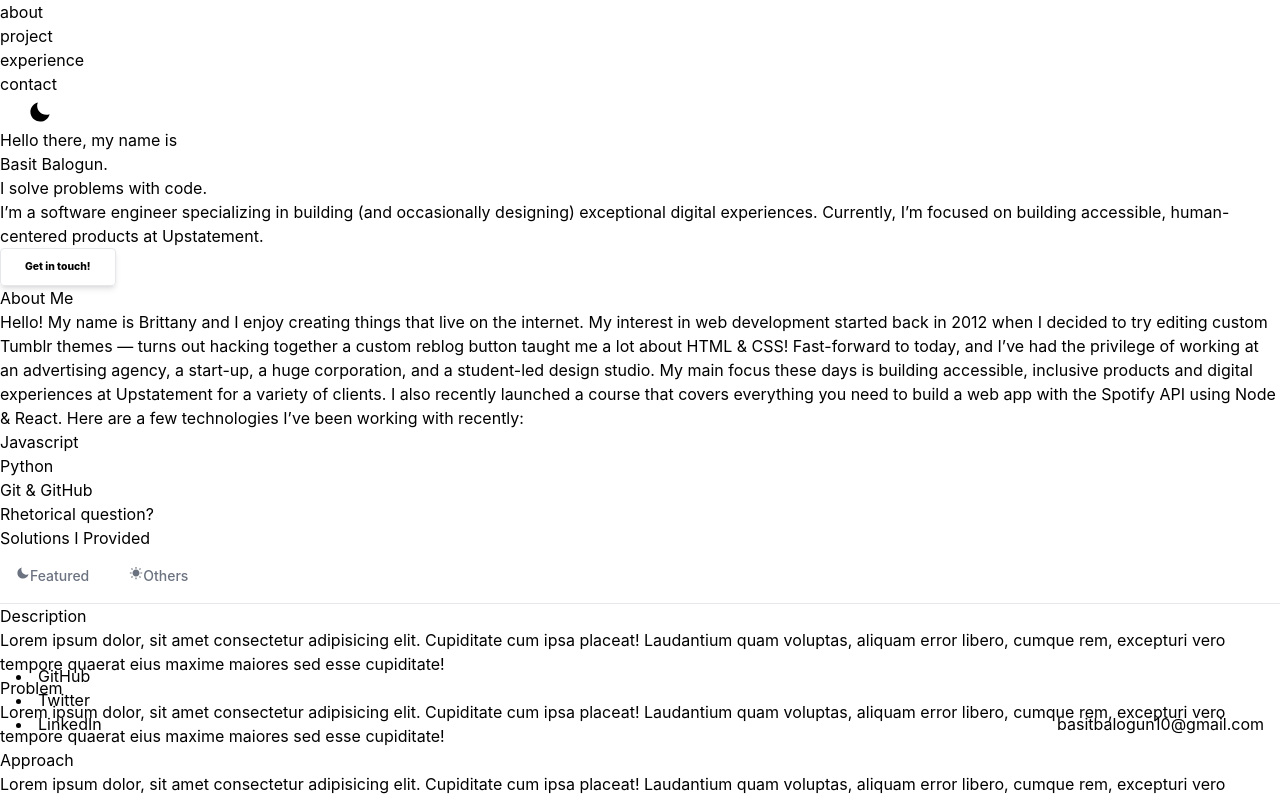
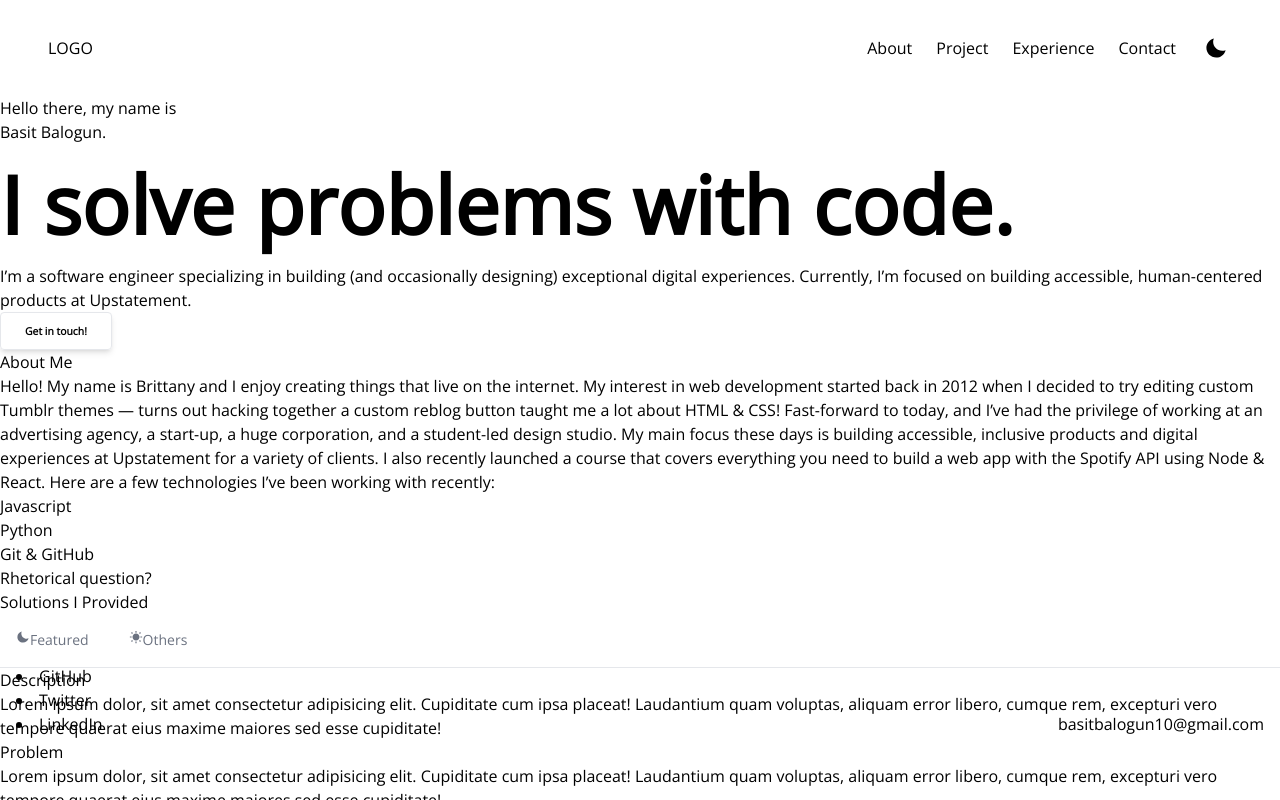
Before and after one commit to Basit-Balogun10/my-portfolio, a React (Vite) app: page / in a window 1280 px wide. Shown: the top 800 px of the page. Built offline with nearby package versions, Linux system fonts and the light colour scheme.

Commit message:
added google fonts; started header styling

```diff
--- a/index.html
+++ b/index.html
@@ -3,6 +3,10 @@
   <head>
     <meta charset="UTF-8" />
     <link rel="icon" type="image/svg+xml" href="/vite.svg" />
+    <link rel="preconnect" href="https://fonts.googleapis.com">
+    <link rel="preconnect" href="https://fonts.gstatic.com" crossorigin>
+    <link href="https://fonts.googleapis.com/css2?family=Open+Sans&family=Syne&display=swap"
+      rel="stylesheet">
     <meta name="viewport" content="width=device-width, initial-scale=1.0" />
     <title>Vite + React + TS</title>
   </head>
--- a/src/App.tsx
+++ b/src/App.tsx
@@ -38,7 +38,7 @@ const toggleThemeMode = () => {
 
   return (
       <ThemeProvider value={{ theme, setTheme, toggleThemeMode }}>
-          <div className="App dark:bg-mainColor dark:text-white scroll-smooth">
+          <div className="App dark:bg-mainColor dark:text-slate-400 scroll-smooth">
               <div className="fixed right-4 bottom-16">
                   <p>basitbalogun10@gmail.com</p>
               </div>
@@ -56,5 +56,3 @@ const toggleThemeMode = () => {
 }
 
 export default App
-
-// todo: fix icons not rendering in button tabs
--- a/src/components/Header.tsx
+++ b/src/components/Header.tsx
@@ -12,19 +12,19 @@ interface navItemsType {
 const navItems: navItemsType[] = [
     {
         id: 1,
-        title: "about",
+        title: "About",
     },
     {
         id: 2,
-        title: "project",
+        title: "Project",
     },
     {
         id: 3,
-        title: "experience",
+        title: "Experience",
     },
     {
         id: 4,
-        title: "contact",
+        title: "Contact",
     },
 ];
 
@@ -32,12 +32,12 @@ const Header = () => {
     const { theme, setTheme, toggleThemeMode } = useContext(themeContext);
 
     return (
-        <div className="flex-row justify-between items-center">
+        <div className="h-12 flex justify-between items-center py-12 px-12">
             {/* LOGO */}
-            <img />
+            <h1>LOGO</h1>
 
             <nav>
-                <ul>
+                <ul className="flex justify-start items-center space-x-6">
                     {navItems.map((navItem, index) => (
                         <li key={index}>{navItem.title}</li>
                     ))}
@@ -48,7 +48,7 @@ const Header = () => {
                         />
                     ) : (
                         <IoMdSunny
-                            className="w-8 h-8 ml-6 p-1 dark:text-white text-ourBlack rounded-md cursor-pointer transition-colors ease-in-out"
+                            className="w-8 h-8 ml-6 p-1 rounded-md cursor-pointer transition-colors ease-in-out"
                             onClick={toggleThemeMode}
                         />
                     )}
--- a/src/containers/About.tsx
+++ b/src/containers/About.tsx
@@ -26,7 +26,7 @@ const techStacks: techStacksType[] = [
 
 const About = () => {
   return (
-      <section className="dark:bg-mainColor dark:text-white">
+      <section>
           <h2>About Me</h2>
 
           <div className="flex justify-center items-center">
--- a/src/containers/Hero.tsx
+++ b/src/containers/Hero.tsx
@@ -11,7 +11,7 @@ const Hero = () => {
           <div className="">
               <h4>Hello there, my name is</h4>
               <h1>Basit Balogun.</h1>
-              <h2>I solve problems with code.</h2>
+              <h2 className="text-[80px] font-extrabold">I solve problems with code.</h2>
           </div>
 
           {/* SHORT INTRO */}
--- a/src/index.css
+++ b/src/index.css
@@ -6,11 +6,9 @@ html,
 body {
     padding: 0;
     margin: 0;
-    font-family: "inter", "Poppins", -apple-system, BlinkMacSystemFont,
+    font-family: "Open Sans", -apple-system, BlinkMacSystemFont,
         Segoe UI, Roboto, Oxygen, Ubuntu, Cantarell, Fira Sans, Droid Sans,
         Helvetica Neue, sans-serif;
-    background: white;
-    color: black;
 }
 
 a {
--- a/tailwind.config.cjs
+++ b/tailwind.config.cjs
@@ -21,6 +21,10 @@ module.exports = {
                 secondaryColor2: "#8b22ec",
                 sec2: "#5336BF",
             },
+            fontFamily: {
+                syne: ['Syne', 'sans-serif'],
+                openSans: ['Open Sans', 'sans-serif']
+            }
         },
     },
     plugins: [],
```
